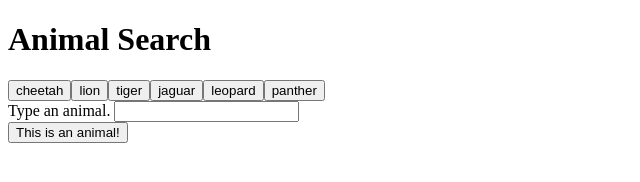
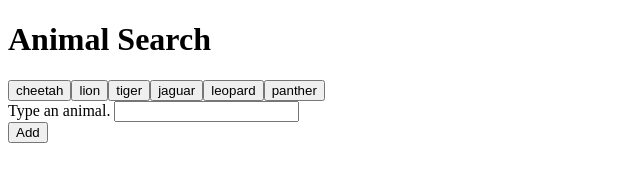
Before and after one commit to mspancholi/mspancholi.github.io-GifTastic, a plain HTML site: page index.html in a window 1280 px wide. Shown: the whole page, without its empty margins (0-640 px from the left). Drawn offline with nearby package versions, Linux system fonts and the light colour scheme.

Commit message:
Sixth Week Homework - GifTastic

```diff
--- a/index.html
+++ b/index.html
@@ -23,7 +23,7 @@
       <input type="text" id="animal-input"><br>
 
       <!-- Button triggers new animal to be added -->
-      <input id="add-animal" type="submit" value="This is an animal!">
+      <input id="add-animal" type="submit" value="Add">
     </form>
 
     <div id="images"></div>
```
